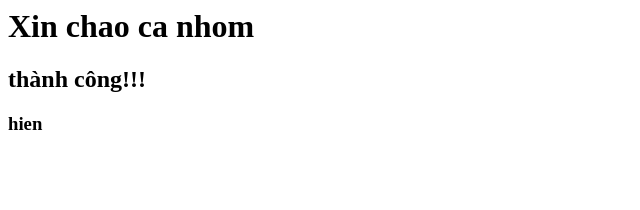
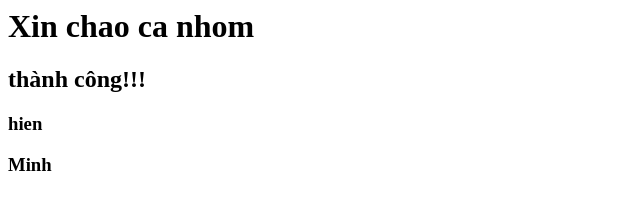
Before and after one commit to trib1610655/git-hub-Xin-chao-ca-nhom, a plain HTML site: page index.html in a window 1280 px wide. Shown: the full height of the page, 0-640 px from the left. Drawn offline with Linux system fonts and the light colour scheme.

Commit message:
Update index.html

```diff
--- a/index.html
+++ b/index.html
@@ -3,5 +3,6 @@
 	<h1> Xin chao ca nhom </h1>
 	<h2> thành công!!! </h2>
 	<h3> hien </h3>
+	<h3> Minh </h3>
 	</body>
 </html>
```
